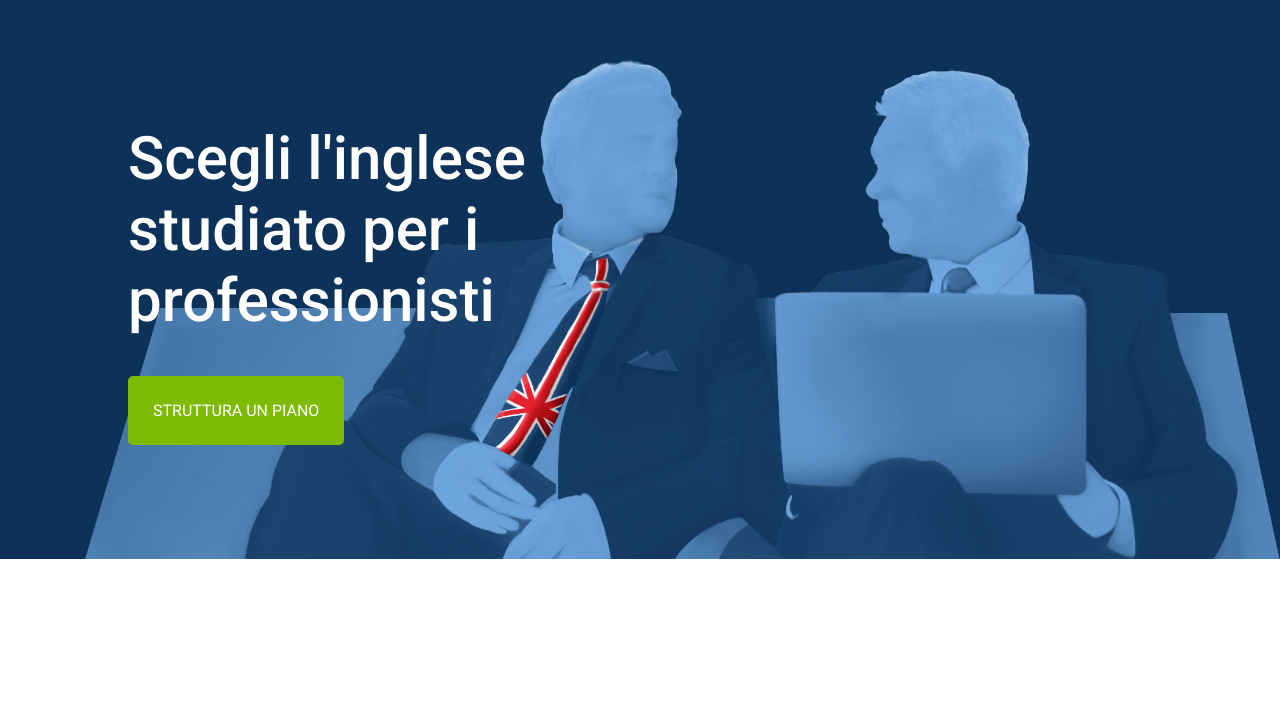
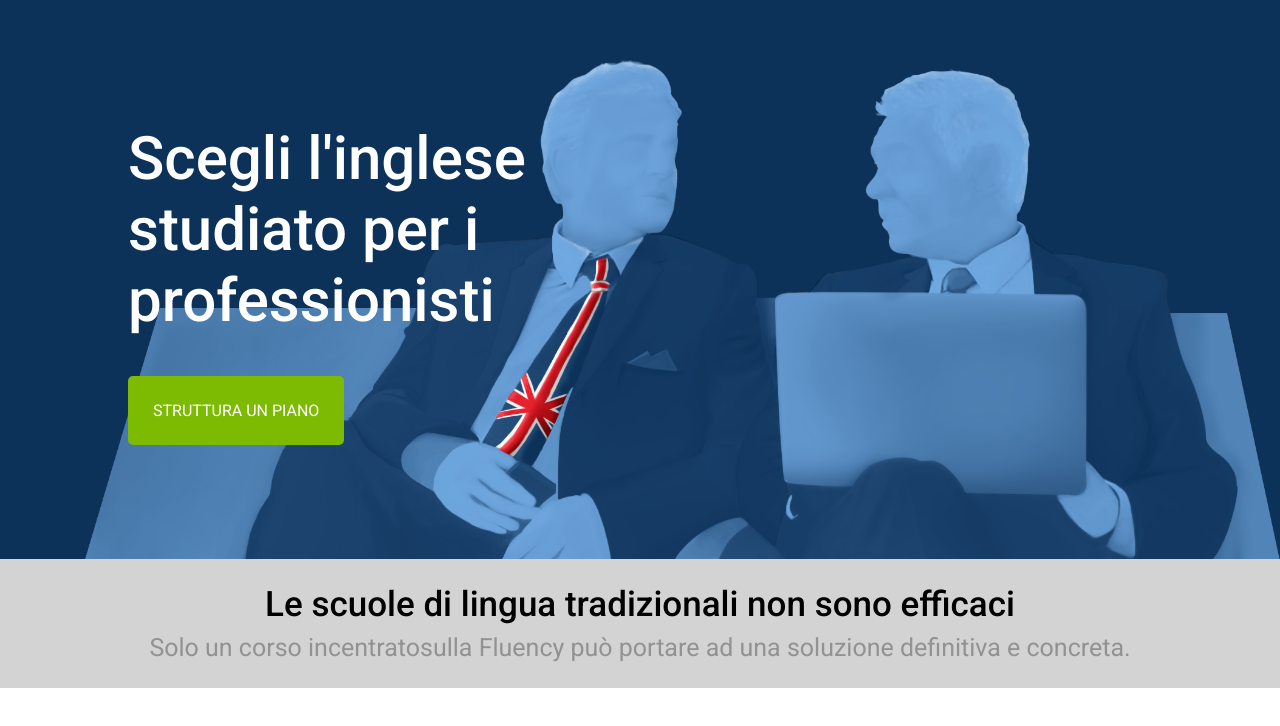
Before and after one commit to LauraColotto/htmlcss-fluentify, a plain HTML site: page index.html in a window 1280 px wide. Shown: the part 74-800 px from the top of the page. Drawn offline with Linux system fonts and the light colour scheme.

Commit message:
Finita divisione grigia

```diff
--- a/css/style.css
+++ b/css/style.css
@@ -110,3 +110,25 @@ header a{
   padding: 25px;
   font-size: 16px;
 }
+
+/* Sezione grigia */
+
+#sottotitolo{
+  width: 100%;
+  background-color: #d3d3d3;
+  text-align: center;
+}
+
+#sottotitolo h2{
+  font-weight:500;
+  font-size: 35px;
+  padding-top: 2%;
+
+}
+
+#sottotitolo h3{
+  color: #929292;
+  font-weight: 400;
+  font-size: 25px;
+  padding: 8px 0 2%;
+}
--- a/index.html
+++ b/index.html
@@ -42,10 +42,13 @@
 
     <!-- Intestazione -->
 
-
     <!-- Corpo -->
     <main>
+      <div id="sottotitolo">
+        <h2>Le scuole di lingua tradizionali non sono efficaci</h2>
+        <h3>Solo un corso incentratosulla Fluency può portare ad una soluzione definitiva e concreta.</h3>
 
+      </div>
     </main>
     <!--/ Corpo -->
 
```
